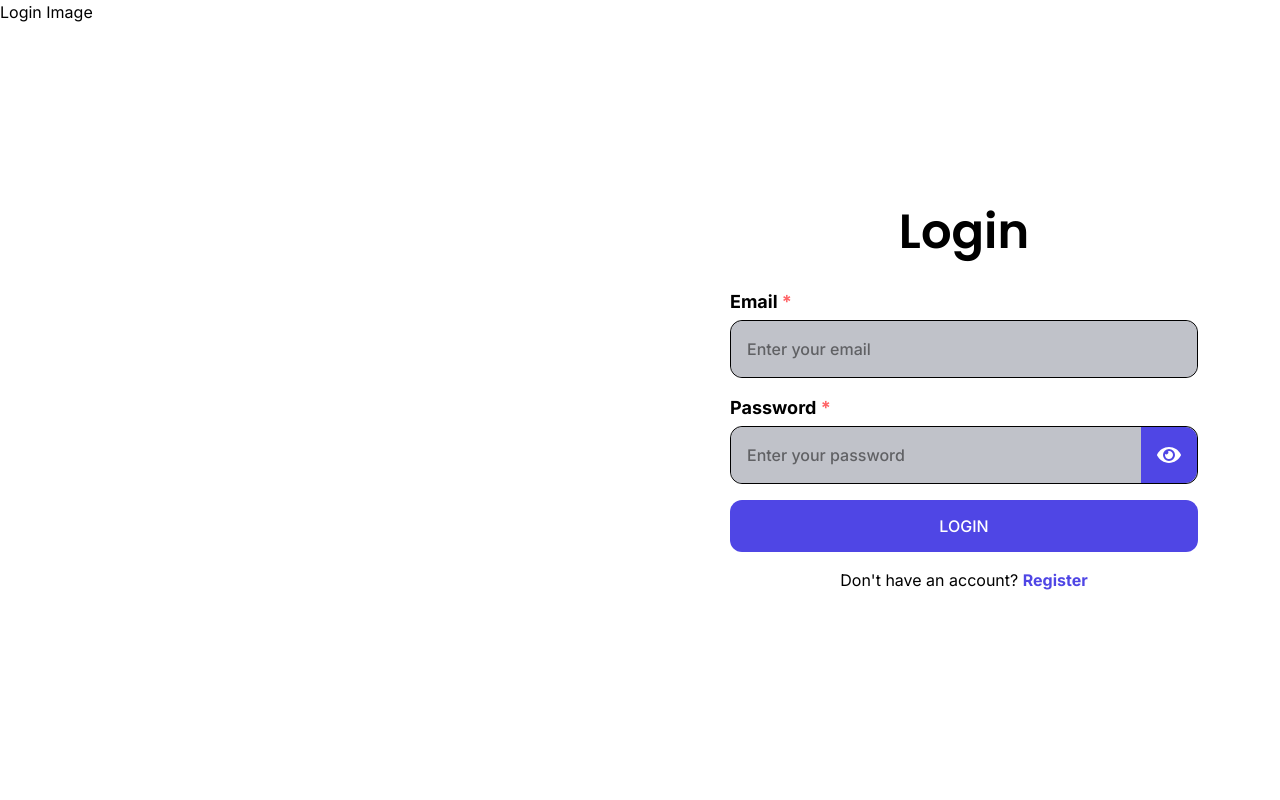
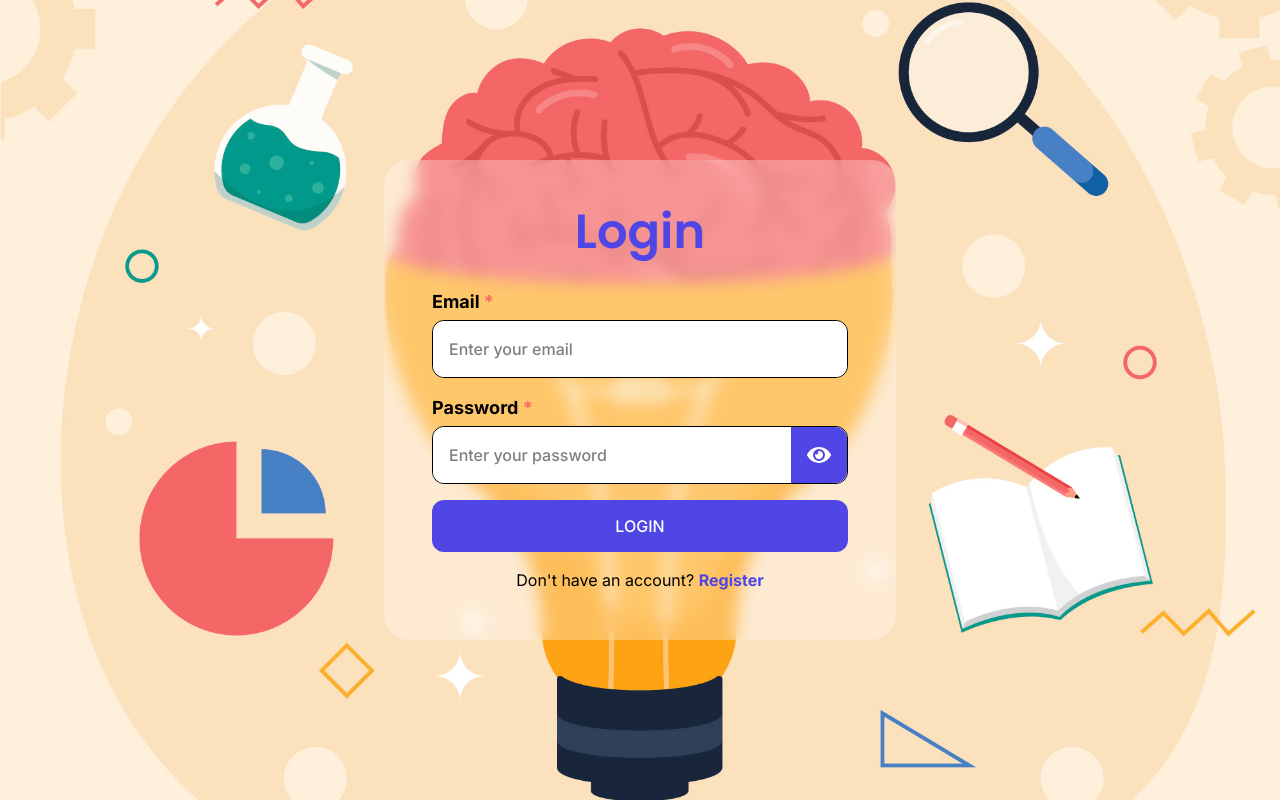
Before and after one commit to LeoAlexThomas/upgrade-knowledge-frontend, a React (Vite) app: page /login in a window 1280 px wide. Built offline with nearby package versions, Linux system fonts and the light colour scheme.

Commit message:
updated layout of user login and registration

```diff
--- a/src/App.jsx
+++ b/src/App.jsx
@@ -5,7 +5,6 @@ import HomePage from "./Pages/HomePage";
 import PageNotFound from "./Pages/PageNotFound";
 import Login from "./Pages/Login";
 import { ToastContainer } from "react-toastify";
-import Register from "./Pages/Register";
 
 const App = () => {
   return (
@@ -16,7 +15,6 @@ const App = () => {
         <Routes>
           <Route path="/" element={<HomePage />} />
           <Route path="/login" element={<Login />} />
-          <Route path="/register" element={<Register />} />
           {/* No Match page [404 page not found] */}
           <Route path="*" element={<PageNotFound />} />
         </Routes>
--- a/src/Components/FormComponents/InputField.jsx
+++ b/src/Components/FormComponents/InputField.jsx
@@ -19,7 +19,7 @@ const InputField = ({
           {title} {isRequired ? <span className="text-red-400">*</span> : ""}
         </p>
       )}
-      <div className="flex gap-2 border rounded-xl bg-neutral items-stretch">
+      <div className="flex gap-2 border rounded-xl bg-white items-stretch">
         <input
           id={id}
           type={type}
@@ -28,7 +28,7 @@ const InputField = ({
           value={value}
           onChange={(e) => onChange(e.target.value)}
           placeholder={placeholder}
-          className={`p-4 pr-0 w-full font-body text-base font-medium outline-none bg-neutral rounded-xl text-black`}
+          className={`p-4 pr-0 w-full font-body text-base font-medium outline-none bg-white rounded-xl text-black`}
         />
         {!isNil(rightIcon) && (
           <div
--- a/src/Components/FormComponents/SelectField.jsx
+++ b/src/Components/FormComponents/SelectField.jsx
@@ -49,7 +49,7 @@ const SelectField = ({
         onBlur={handleSelectBlur}
         onChange={handleDropdownOptionSelect}
         onClick={handleSelectClick}
-        className="col-span-6 border rounded-xl bg-neutral appearance-none p-4 pr-12 w-full flex-1 outline-none"
+        className="col-span-6 border rounded-xl bg-white appearance-none p-4 pr-12 w-full flex-1 outline-none"
       >
         {options.map((opt) => {
           return (
--- a/src/Components/Header.jsx
+++ b/src/Components/Header.jsx
@@ -1,7 +1,8 @@
 import Logo from "./Logo";
 import PrimaryButton from "./PrimaryButton";
 import { useLocation, useNavigate } from "react-router-dom";
-import { getToken, unAuthorizedPaths } from "../Utils/common";
+import { getToken, removeToken, unAuthorizedPaths } from "../Utils/common";
+import { AiOutlineLogout } from "react-icons/ai";
 
 const Header = () => {
   const location = useLocation();
@@ -12,6 +13,11 @@ const Header = () => {
   };
   const handleDashboardClick = () => {
     navigate("/dashboard");
+  };
+
+  const handleLogoutClick = () => {
+    removeToken();
+    navigate("/login");
   };
 
   return (
@@ -28,10 +34,18 @@ const Header = () => {
         {getToken() === null ? (
           <PrimaryButton buttonLabel="LOGIN" onClick={handleLoginClick} />
         ) : (
-          <PrimaryButton
-            buttonLabel="DASHBOARD"
-            onClick={handleDashboardClick}
-          />
+          <div className="flex gap-4 items-center">
+            <PrimaryButton
+              buttonLabel="DASHBOARD"
+              onClick={handleDashboardClick}
+            />
+            <div
+              className="h-10 w-10 rounded-full bg-primary flex justify-center items-center hover:bg-primary-hover cursor-pointer"
+              onClick={handleLogoutClick}
+            >
+              <AiOutlineLogout className="w-6 h-6 text-white" />
+            </div>
+          </div>
         )}
       </div>
     </header>
--- a/src/Components/UserAuth/LoginForm.jsx
+++ b/src/Components/UserAuth/LoginForm.jsx
@@ -8,7 +8,7 @@ import { toast } from "react-toastify";
 import { setToken } from "../../Utils/common";
 import { useNavigate } from "react-router-dom";
 
-const LoginForm = () => {
+const LoginForm = ({ onRegisterClicked }) => {
   const [email, setEmail] = useState("");
   const [password, setPassword] = useState("");
   const [showPassword, setShowPassword] = useState(false);
@@ -89,9 +89,12 @@ const LoginForm = () => {
         />
         <p>
           Don't have an account?{" "}
-          <a href="/register" className="text-primary font-bold cursor-pointer">
+          <span
+            className="text-primary font-bold cursor-pointer"
+            onClick={onRegisterClicked}
+          >
             Register
-          </a>{" "}
+          </span>{" "}
         </p>
       </form>
     </div>
--- a/src/Components/UserAuth/RegisterForm.jsx
+++ b/src/Components/UserAuth/RegisterForm.jsx
@@ -9,10 +9,11 @@ import { toast } from "react-toastify";
 import SelectField from "../FormComponents/SelectField";
 import { getUserRoleLabel, userRoles } from "../../Utils/common";
 
-const RegisterForm = () => {
+const RegisterForm = ({ onLoginClicked }) => {
   const [name, setName] = useState("");
   const [email, setEmail] = useState("");
   const [password, setPassword] = useState("");
+  const [role, setRole] = useState("student");
   const [showPassword, setShowPassword] = useState(false);
   const { isLoading: isRegisterProcessing, makeApiCall } = useApi();
 
@@ -31,6 +32,7 @@ const RegisterForm = () => {
         name,
         email,
         password,
+        role,
       },
     });
 
@@ -41,7 +43,7 @@ const RegisterForm = () => {
     toast.success(
       response.response?.data?.message ?? "Registration successful"
     );
-    navigate("/login");
+    onLoginClicked();
   };
 
   return (
@@ -71,6 +73,18 @@ const RegisterForm = () => {
           value={email}
           id="email"
         />
+        <SelectField
+          isRequired={true}
+          name="role"
+          title="Role"
+          onChange={setRole}
+          value={role}
+          id="role"
+          options={userRoles.map((role) => ({
+            label: getUserRoleLabel(role),
+            value: role,
+          }))}
+        />
         <InputField
           isRequired={true}
           name="password"
@@ -89,6 +103,7 @@ const RegisterForm = () => {
           }
           onRightIconClicked={handleShowPassword}
         />
+        <div className="w-full mt-4">
           <PrimaryButton
             buttonLabel="REGISTER"
             type="submit"
@@ -96,11 +111,12 @@ const RegisterForm = () => {
             isLoading={isRegisterProcessing}
             isDisabled={isRegisterProcessing}
           />
-        <p>
+        </div>
+        <p className="text-base text-center">
           Already have an account?{" "}
           <span
             className="text-primary font-bold cursor-pointer"
-            onClick={() => navigate("/login")}
+            onClick={onLoginClicked}
           >
             Login
           </span>
--- a/src/Components/UserAuthTitle.jsx
+++ b/src/Components/UserAuthTitle.jsx
@@ -2,7 +2,7 @@ import React from "react";
 
 const UserAuthTitle = ({ children }) => {
   return (
-    <div className="font-Title text-3xl sm:text-5xl font-semibold text-center mb-8">
+    <div className="font-Title text-3xl sm:text-5xl font-semibold text-center mb-4 sm:mb-8 text-primary">
       {children}
     </div>
   );
--- a/src/Pages/Login.jsx
+++ b/src/Pages/Login.jsx
@@ -1,12 +1,27 @@
 import React from "react";
 import LoginForm from "../Components/UserAuth/LoginForm";
+import RegisterForm from "../Components/UserAuth/RegisterForm";
 
 const Login = () => {
+  const [isLogin, setIsLogin] = React.useState(true);
+
+  const handleLoginClicked = (val) => {
+    setIsLogin(val);
+  };
+
   return (
-    <div className="flex flex-col md:flex-row gap-4 h-screen">
-      <div className="flex-1 h-full hidden sm:block">Login Image</div>
-      <div className="flex-1 h-full ">
-        <LoginForm />
+    <div className="flex flex-col md:flex-row gap-4 h-full justify-end-safe sm:justify-center items-center relative">
+      <img
+        src="/images/background_1.jpg"
+        alt="auth bg"
+        className="absolute top-0 left-0 right-0 bottom-0 object-cover z-10 h-full w-full "
+      />
+      <div className="z-20 w-full max-w-full sm:max-w-lg backdrop-blur-sm bg-white/30 rounded-t-3xl sm:rounded-3xl p-0 sm:p-8 ">
+        {isLogin ? (
+          <LoginForm onRegisterClicked={() => handleLoginClicked(false)} />
+        ) : (
+          <RegisterForm onLoginClicked={() => handleLoginClicked(true)} />
+        )}
       </div>
     </div>
   );
--- a/src/Pages/Register.jsx
+++ /dev/null
@@ -1,15 +0,0 @@
-import React from "react";
-import RegisterForm from "../Components/UserAuth/RegisterForm";
-
-const Register = () => {
-  return (
-    <div className="flex flex-col md:flex-row gap-4 h-screen">
-      <div className="flex-1 h-full ">
-        <RegisterForm />
-      </div>
-      <div className="flex-1 h-full hidden sm:block">Register Image</div>
-    </div>
-  );
-};
-
-export default Register;
--- a/src/index.css
+++ b/src/index.css
@@ -1,10 +1,10 @@
 @import "tailwindcss";
 
 /* Remove text selection background color */
-::selection {
+/* ::selection {
   background-color: transparent;
   color: inherit;
-}
+} */
 
 @theme {
   --font-Title: "Poppins", sans-serif;
```
Lines whose indentation alone changed are shown as unchanged.
